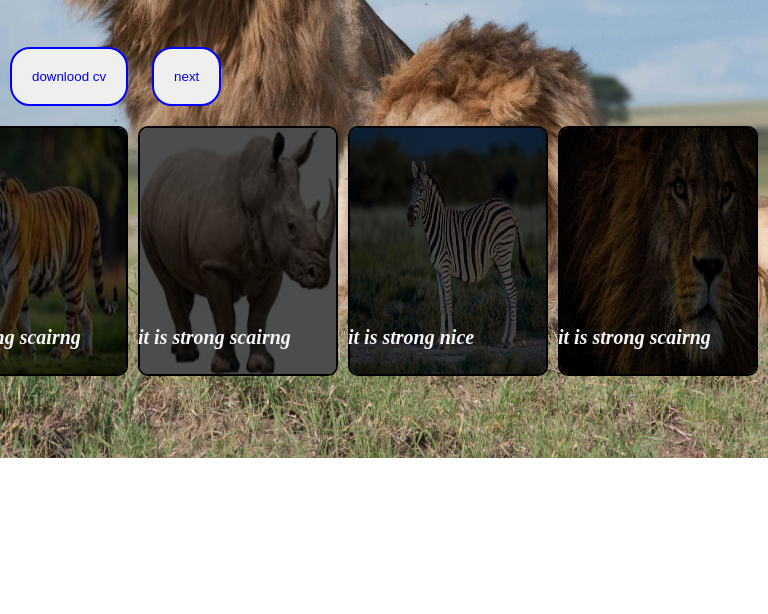
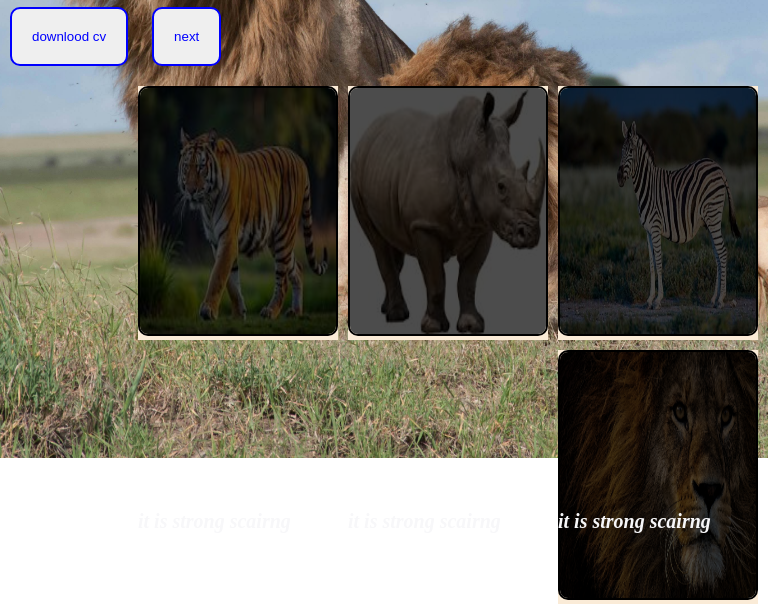
Before and after one commit to engmohmedelsayed/mohamed-elsayed-ibrahem1, a plain HTML site: page index.html in a window 768 px wide. Shown: the part 342-956 px from the top of the page. Before the commit the page ends 800 px from the top, so only its background shows below. Drawn offline with Linux system fonts and the light colour scheme.

Commit message:
first commit

```diff
--- a/css/style.css
+++ b/css/style.css
@@ -48,7 +48,7 @@ a:hover{
     text-transform: capitalize;
 }
 p{
-    padding: 20px;
+    /*padding: 20px;*/
 }
 b{
     color: orangered;
@@ -56,7 +56,7 @@ b{
 button{
     border: 2px solid;
     padding: 20px;
-    border-radius: 20px;
+    border-radius: 10px;
     color: blue;
     transition: 1s;
     margin: 10px;
@@ -96,3 +96,13 @@ h6{
 
     bottom: 15%;
 }
+.two{
+    background-color: antiquewhite;
+}
+@media (min-width:440px) and (max-width:800px) {
+    section{
+        display: flex;
+       flex-wrap: wrap;
+    }
+
+}
```
